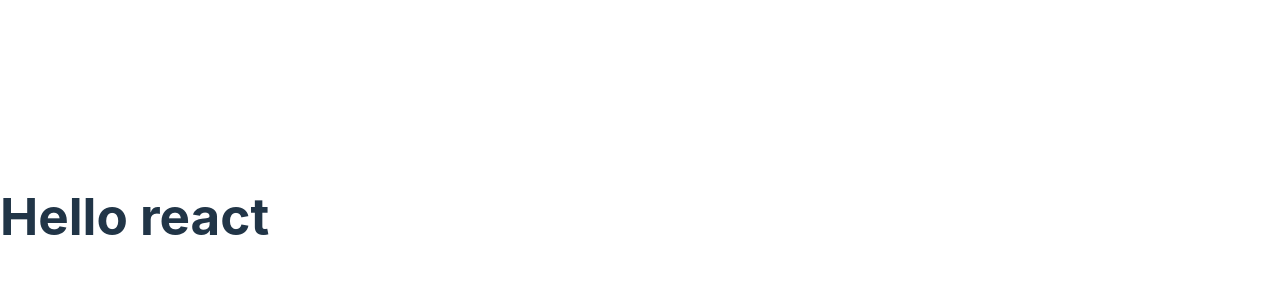
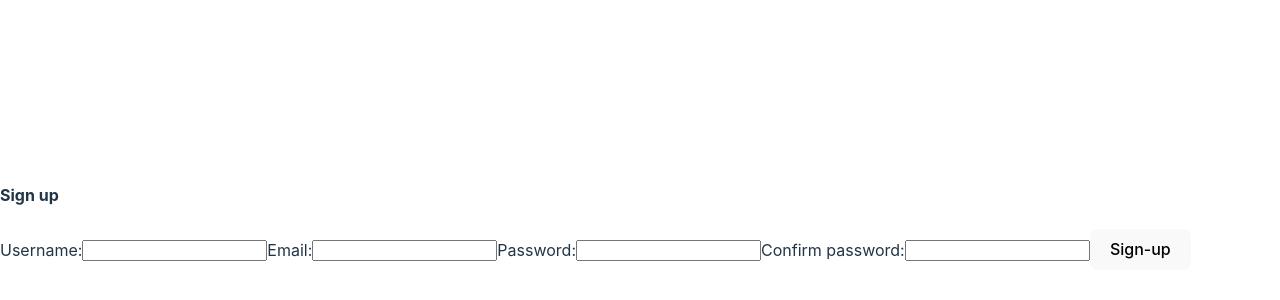
Before and after one commit to mastachiii/blog-api-frontend, a React (Vite) app: page /sign-up in a window 1280 px wide. Shown: the part 184-484 px from the top of the page. Built offline with nearby package versions, Linux system fonts and the light colour scheme.

Commit message:
wip: Sign-up page

```diff
--- a/src/components/logIn/logIn.jsx
+++ b/src/components/logIn/logIn.jsx
@@ -1,4 +1,5 @@
 import { useState } from "react";
+import { Link } from "react-router-dom";
 
 // Will convert to trycatch once error handling page is made..
 async function makeLogInReq({ username, password }) {
@@ -43,6 +44,7 @@ export default function LogIn() {
                 <label htmlFor="password">Password:</label>
                 <input type="password" value={password} onChange={e => setPassword(e.target.value)} />
                 <button>Log in</button>
+                <Link to={"/sign-up"}>Dont have an account?</Link>
             </form>
         </div>
     );
--- a/src/components/signUp/signUp.jsx
+++ b/src/components/signUp/signUp.jsx
@@ -1,3 +1,27 @@
+import { useState } from "react";
+
 export default function SignUp() {
-    return <h1>Hello react</h1>;
+    const [username, setUsername] = useState("");
+    const [email, setEmail] = useState("");
+    const [password, setPassword] = useState("");
+    const [passwordConfirm, setPasswordConfirm] = useState("");
+
+    function handleSubmit() {}
+
+    return (
+        <div>
+            <h4>Sign up</h4>
+            <form onSubmit={handleSubmit}>
+                <label htmlFor="username">Username:</label>
+                <input type="text" value={username} onChange={e => setUsername(e.target.value)} id="username" />
+                <label htmlFor="email">Email:</label>
+                <input type="text" value={email} onChange={e => setEmail(e.target.value)} id="email" />
+                <label htmlFor="password">Password:</label>
+                <input type="password" value={password} onChange={e => setPassword(e.target.value)} id="password" />
+                <label htmlFor="passwordConfirm">Confirm password:</label>
+                <input type="password" value={passwordConfirm} onChange={e => setPasswordConfirm(e.target.value)} id="password" />
+                <button>Sign-up</button>
+            </form>
+        </div>
+    );
 }
```
